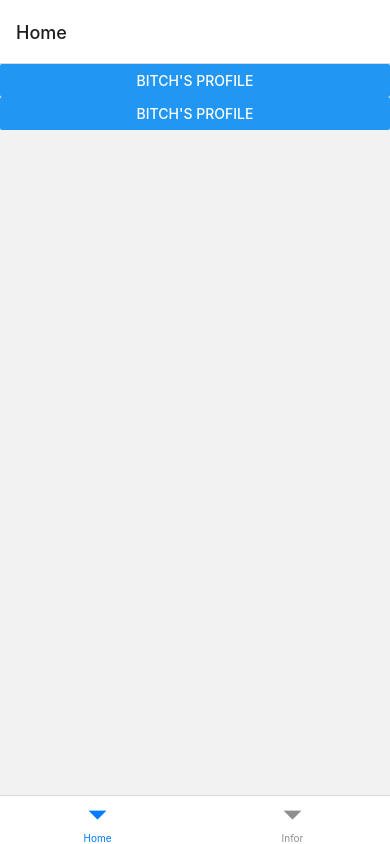
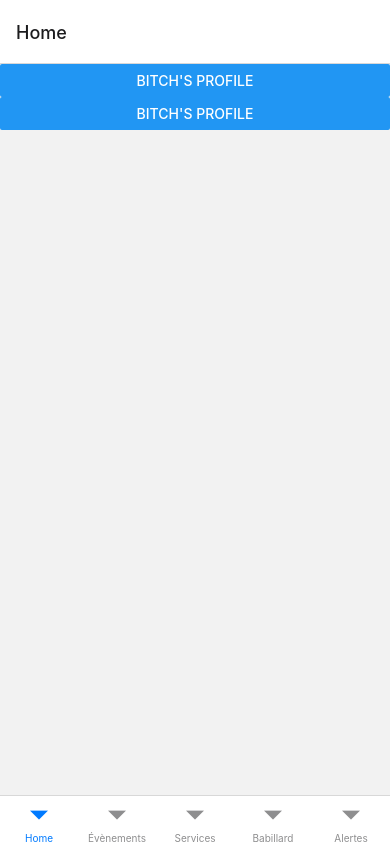
Before and after one commit to p1xlized/Hackathon2024App, a React Native app: screen / in a window 390 px wide. Built offline with nearby package versions, Linux system fonts and the light colour scheme; what @ui-kitten/components would draw is missing.

Commit message:
Bottom Navigator tabs named

```diff
--- a/router/ButomNavigator.js
+++ b/router/ButomNavigator.js
@@ -10,7 +10,10 @@ const DrawerNavigator = () => {
     return (
         <Tab.Navigator>
             <Tab.Screen name="Home" component={HomeStack} />
-            <Tab.Screen name="Infor" component={InfoStack} />
+            <Tab.Screen name="Évènements" component={InfoStack} />
+            <Tab.Screen name="Services" component={InfoStack} />
+            <Tab.Screen name="Babillard" component={InfoStack} />
+            <Tab.Screen name="Alertes" component={InfoStack} />
         </Tab.Navigator>
     );
 };
```
